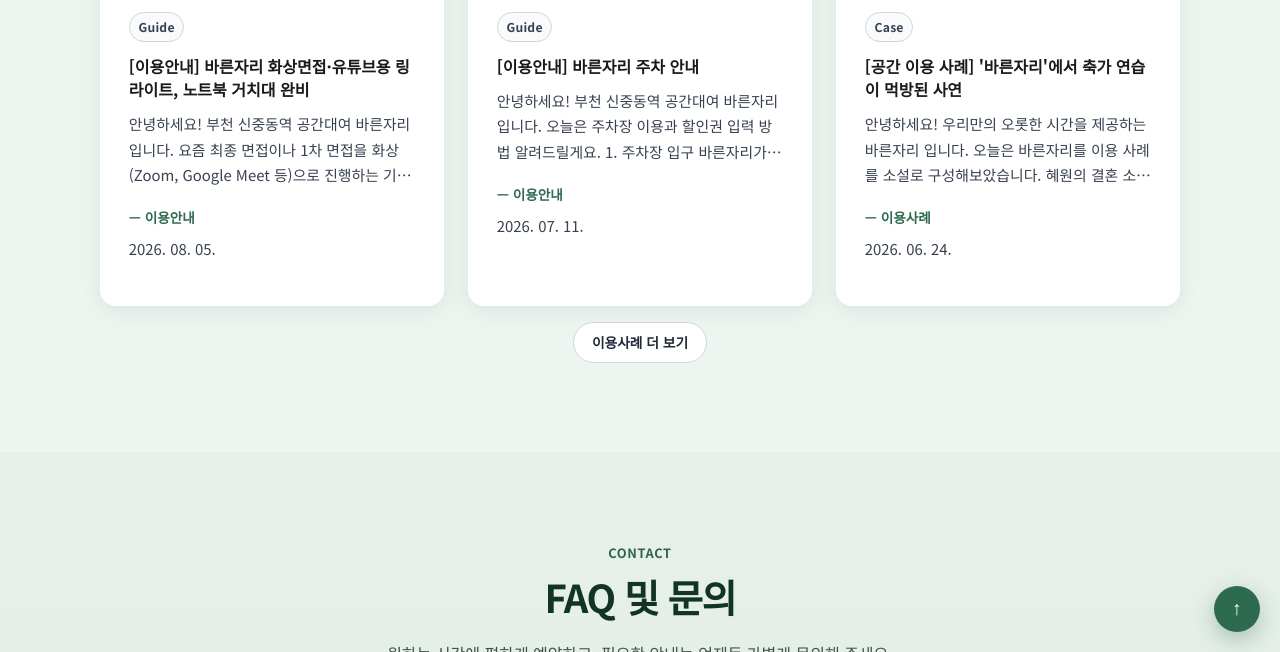
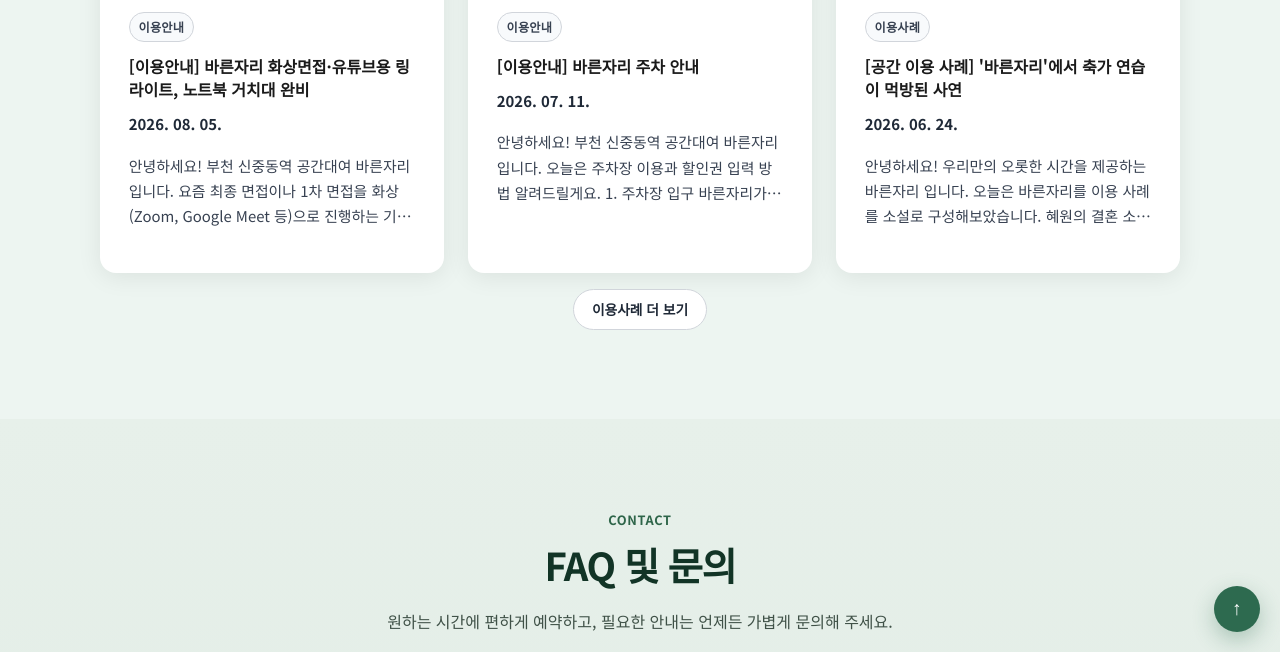
Before and after one commit to bareunspace/blog, a Jekyll site: the page built from index.html, in a window 1280 px wide and 900 px high, scrolled down 4267 px, cut to the strip 248-900 px from the top of the window. Built offline with Jekyll 4.4.1, drawn with Linux system fonts in a browser that asks for light colours.

Commit message:
Refine use case card content layout

```diff
--- a/index.html
+++ b/index.html
@@ -342,19 +342,22 @@
       <p class="rss-status" id="rssStatus" hidden>네이버 블로그에서 최신 이용사례를 불러오고 있습니다.</p>
       <div class="testimonials-grid" id="useCasesGrid">
         <div class="testimonial-card">
-          <div class="stars">Case</div>
-          <p>"화상면접 준비하러 왔는데 완전 조용하고 집중도 잘 됐어요. 역에서도 가깝고 다음에도 또 이용할게요!"</p>
-          <span class="author">— 이용사례: 화상면접 준비</span>
+          <div class="stars">이용사례</div>
+          <h3 class="testimonial-title"><a href="https://blog.naver.com/bareunjari114" target="_blank" rel="noopener noreferrer">화상면접 준비</a></h3>
+          <p class="testimonial-meta"><strong>최근 이용사례</strong></p>
+          <p class="testimonial-summary">화상면접 준비하러 왔는데 완전 조용하고 집중도 잘 됐어요. 역에서도 가깝고 다음에도 또 이용할게요!</p>
         </div>
         <div class="testimonial-card">
-          <div class="stars">Case</div>
-          <p>"소모임할 시간이 필요해서 예약했는데 딱 필요한 사이즈의 독립 환경이라 너무 좋았습니다. 분위기도 깔끔해요."</p>
-          <span class="author">— 이용사례: 소모임 · 스터디</span>
+          <div class="stars">이용사례</div>
+          <h3 class="testimonial-title"><a href="https://blog.naver.com/bareunjari114" target="_blank" rel="noopener noreferrer">소모임 · 스터디</a></h3>
+          <p class="testimonial-meta"><strong>최근 이용사례</strong></p>
+          <p class="testimonial-summary">소모임할 시간이 필요해서 예약했는데 딱 필요한 사이즈의 독립 환경이라 너무 좋았습니다. 분위기도 깔끔해요.</p>
         </div>
         <div class="testimonial-card">
-          <div class="stars">Case</div>
-          <p>"약속 사이에 혼자 쉴 곳이 필요했는데 조용하고 편해서 컨디션을 정리하기 좋았어요. 다음에는 데이트로도 와보고 싶어요."</p>
-          <span class="author">— 이용사례: 혼자만의 시간</span>
+          <div class="stars">이용사례</div>
+          <h3 class="testimonial-title"><a href="https://blog.naver.com/bareunjari114" target="_blank" rel="noopener noreferrer">혼자만의 시간</a></h3>
+          <p class="testimonial-meta"><strong>최근 이용사례</strong></p>
+          <p class="testimonial-summary">약속 사이에 혼자 쉴 곳이 필요했는데 조용하고 편해서 컨디션을 정리하기 좋았어요. 다음에는 데이트로도 와보고 싶어요.</p>
         </div>
       </div>
       <div class="blog-guide-more-wrap" id="useCaseControls" hidden>
--- a/scripts/main.js
+++ b/scripts/main.js
@@ -1993,7 +1993,7 @@
         const imageUrl = toPreferredNaverRepresentativeImageUrl(item.imageUrl || extractImageFromHtml(item.description));
         const proxyImageUrl = toProxyImageUrl(imageUrl);
         const contentType = item.contentType || classifyUseCaseType(item);
-        const badgeLabel = contentType === '이용안내' ? 'Guide' : 'Case';
+        const badgeLabel = contentType === '이용안내' ? '이용안내' : '이용사례';
         const fallbackSeed = `${title}::${link}`;
 
         return `
@@ -2001,9 +2001,8 @@
             ${imageUrl ? `<a href="${escapeHtml(link)}" class="testimonial-thumb-link" target="_blank" rel="noopener noreferrer" aria-label="${escapeHtml(title)} 이미지 포함 글 보기"><img class="testimonial-thumb" src="${escapeHtml(imageUrl)}" width="960" height="540" data-original-src="${escapeHtml(imageUrl)}" data-proxy-src="${escapeHtml(proxyImageUrl)}" data-fallback-seed="${escapeHtml(fallbackSeed)}" alt="${escapeHtml(title)} 대표 이미지" loading="lazy" decoding="async"></a>` : ''}
             <div class="stars">${escapeHtml(badgeLabel)}</div>
             <h3 class="testimonial-title"><a href="${escapeHtml(link)}" target="_blank" rel="noopener noreferrer">${escapeHtml(title)}</a></h3>
+            <p class="testimonial-meta"><strong>${escapeHtml(date)}</strong></p>
             <p class="testimonial-summary">${escapeHtml(summary)}</p>
-            <span class="author">— ${escapeHtml(contentType)}</span>
-            <p class="testimonial-meta">${escapeHtml(date)}</p>
           </article>
         `;
       }).join('');
```
Also changed, not shown: styles/main.css.
